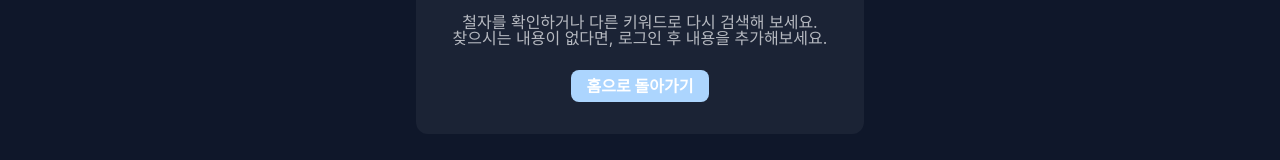
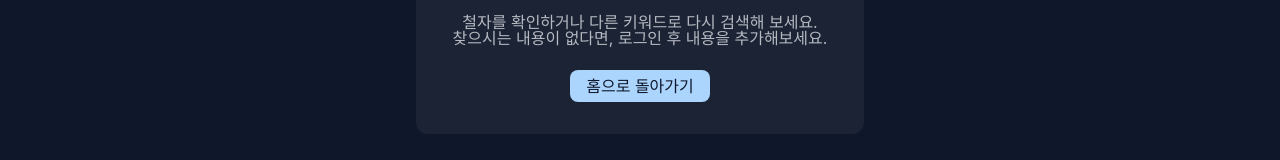
Before and after one commit to WhoKnewThis/who-knew-this-front, a React (Create React App) app: page /search in a window 1280 px wide. Shown: the part 466-626 px from the top of the page. Built offline with nearby package versions, Linux system fonts and the light colour scheme.

Commit message:
modify noresultPages

```diff
--- a/src/components/NoResultsPage.tsx
+++ b/src/components/NoResultsPage.tsx
@@ -20,7 +20,7 @@ const NoResultsPage: React.FC<NoResultsPageProps> = ({ keyword }) => {
         </p>
         <Link
           to="/"
-          className="inline-block bg-btn-primary hover:bg-blue-700 text-white font-bold py-2 px-4 rounded-lg transition duration-300"
+          className="inline-block bg-btn-primary hover:bg-btn-primary2 text-bg-primary py-2 px-4 rounded-lg transition duration-300"
         >
           홈으로 돌아가기
         </Link>
```
